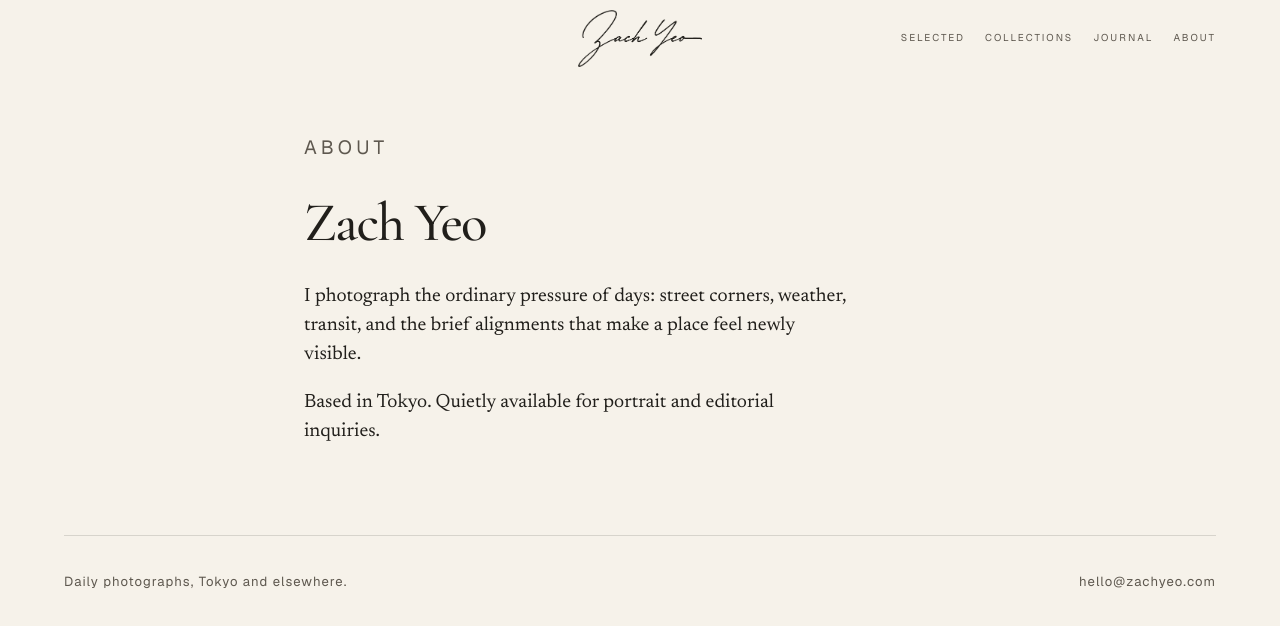
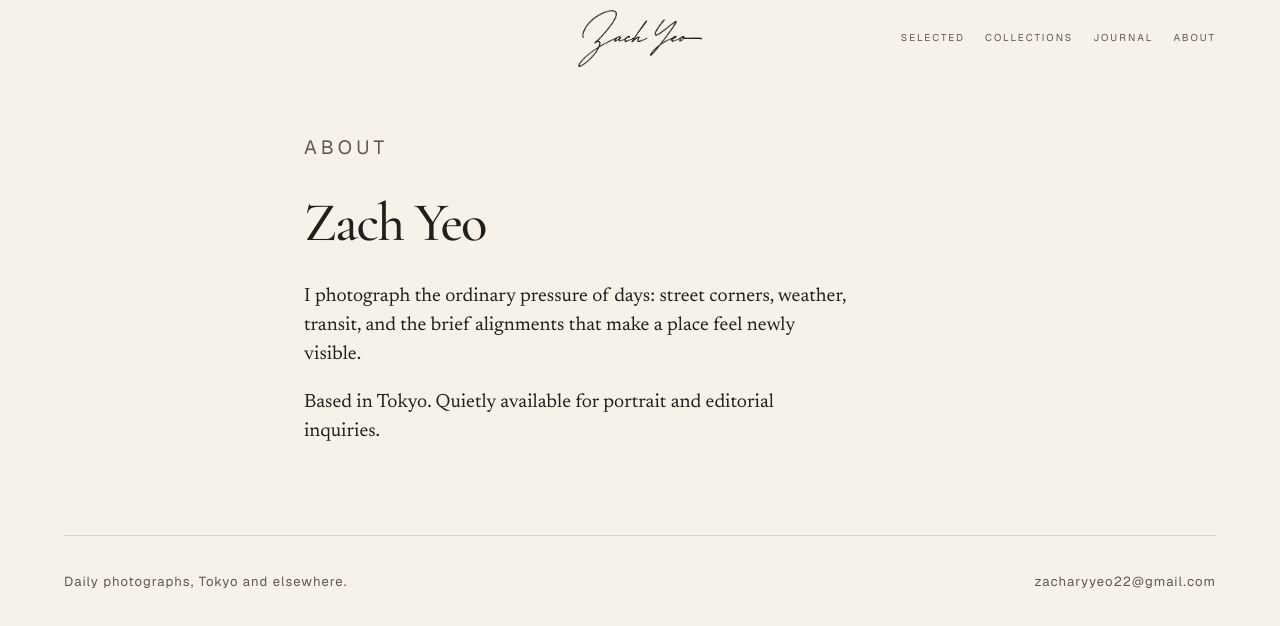
Before and after one commit to zyeo/photography-portfolio, a Next.js app: page /about in a window 1280 px wide. Shown: the top 626 px of the page. Built offline with nearby package versions, Linux system fonts and the light colour scheme; a web font is replaced by a local one.

Commit message:
Update public contact links

```diff
--- a/src/app/page.tsx
+++ b/src/app/page.tsx
@@ -31,8 +31,8 @@ export default async function Home() {
           <Link href="/about">About</Link>
         </nav>
         <div>
-          <a href="https://instagram.com" aria-label="Instagram">◎</a>
-          <a href="mailto:hello@zachyeo.com" aria-label="Email">✉</a>
+          <a href="https://www.instagram.com/aphoto._aday" aria-label="Instagram">◎</a>
+          <a href="mailto:zacharyyeo22@gmail.com" aria-label="Email">✉</a>
         </div>
       </footer>
     </main>
--- a/src/components/site-footer.tsx
+++ b/src/components/site-footer.tsx
@@ -2,7 +2,7 @@ export function SiteFooter() {
   return (
     <footer className="shell site-footer">
       <p>Daily photographs, Tokyo and elsewhere.</p>
-      <a href="mailto:hello@zachyeo.com">hello@zachyeo.com</a>
+      <a href="mailto:zacharyyeo22@gmail.com">zacharyyeo22@gmail.com</a>
     </footer>
   );
 }
```
